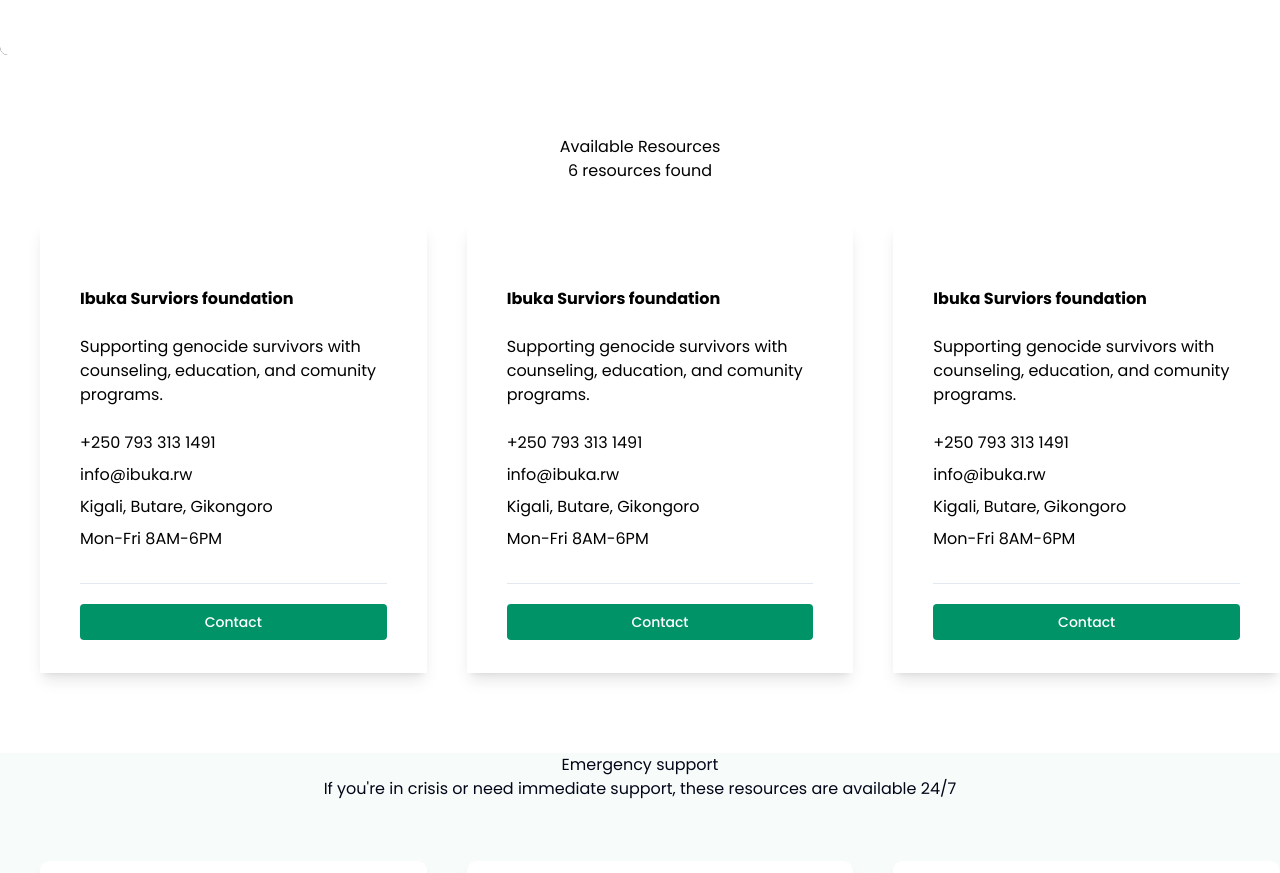
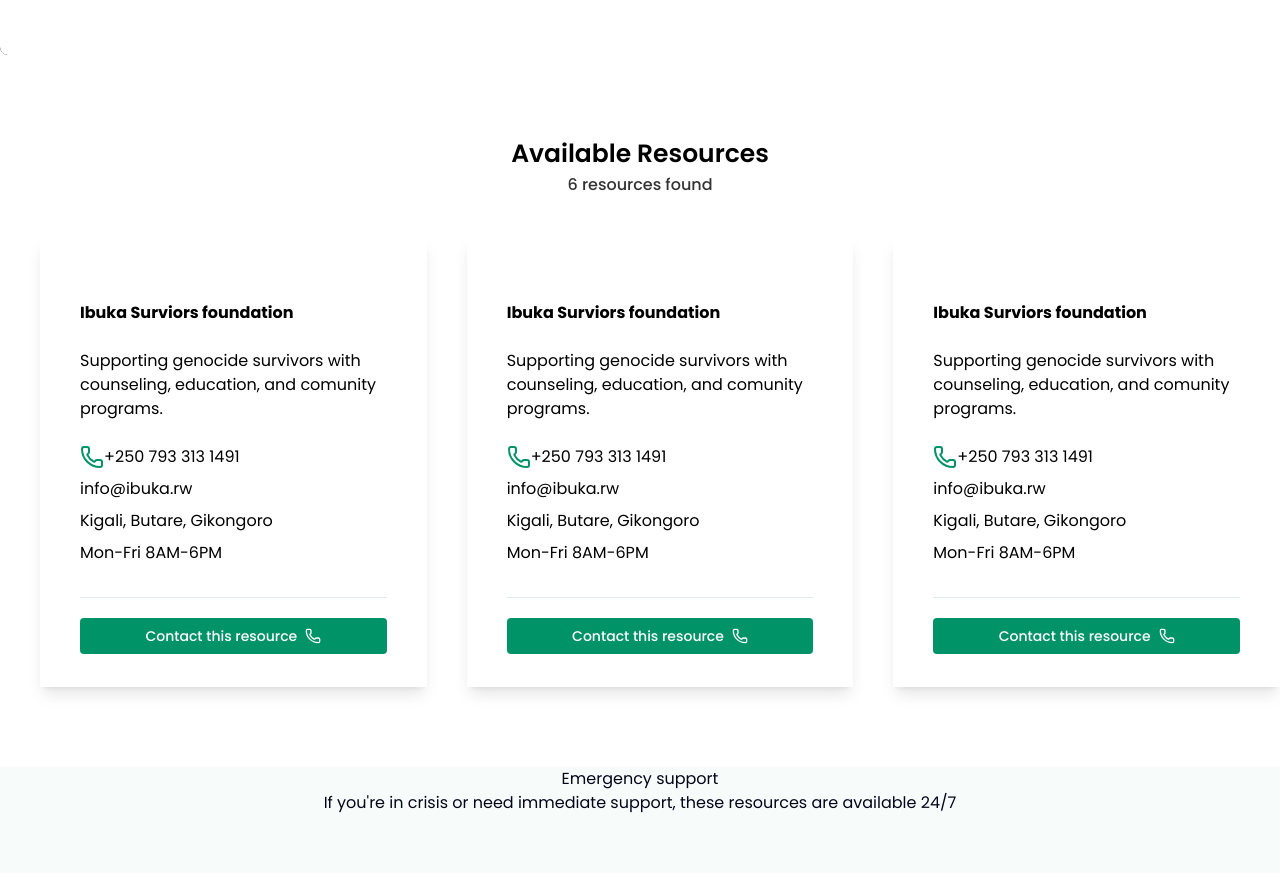
Before and after one commit to Blinktechnologies-company/Mbona, a Next.js app: page /support in a window 1280 px wide. Shown: the part 1141-2014 px from the top of the page. Built offline with nearby package versions, Linux system fonts and the light colour scheme.

Commit message:
Fix: Ui fix

```diff
--- a/app/(pages)/support/page.tsx
+++ b/app/(pages)/support/page.tsx
@@ -239,8 +239,8 @@
       </div>
       <main className="bg-white text-black mt-20">
         <div className="text-center mb-10">
-          <h1>Available Resources</h1>
-          <p>6 resources found</p>
+          <h1 className="font-semibold text-[25px]">Available Resources</h1>
+          <p className="font-medium text-[#000000CC]">6 resources found</p>
         </div>
         <div className="flex items-center justify-center">
           <Foundation />
--- a/app/_components/foundation.tsx
+++ b/app/_components/foundation.tsx
@@ -1,24 +1,26 @@
 import { Button } from "@/components/ui/button";
+import { Phone } from "lucide-react";
 import Link from "next/link";
 
 const Foundation = () => {
   return (
     <div className="flex flex-col ml-10 bg-white shadow-lg w-[400px] h-[450px] p-10 ">
       <h1 className="font-bold mt-6">Ibuka Surviors foundation</h1><br></br>
+
       <p>
         Supporting genocide survivors with counseling, education, and comunity
         programs.
       </p><br></br>
-      <span className="mb-2">+250 793 313 1491</span>
-      <span className="mb-2">info@ibuka.rw</span>
-      <span className="mb-2">Kigali, Butare, Gikongoro</span>
-      <span className="mb-2">Mon-Fri 8AM-6PM</span><br></br>
+      <span className="mb-2 flex"><Phone className="text-[#009367]" />+250 793 313 1491</span>
+      <span className="mb-2 flex">info@ibuka.rw</span>
+      <span className="mb-2 flex">Kigali, Butare, Gikongoro</span>
+      <span className="mb-2 flex">Mon-Fri 8AM-6PM</span><br></br>
       <hr />
       <Button
       asChild
        className={`border-white/90 text-white bg-[#009367]  hover:text-white rounded px-4 mt-5`}
        >
-        <Link href={"/"}>Contact</Link>
+        <Link href={"/"}>Contact this resource <Phone /></Link>
        </Button>
     </div>
   );
```
Also changed, not shown: 1 other file (tests, documents, lock files or other folders).
